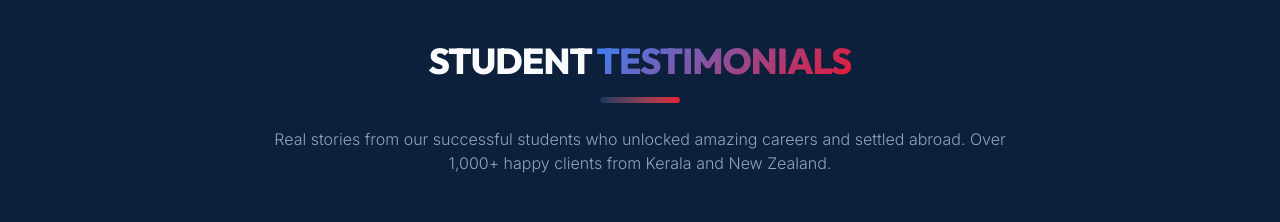
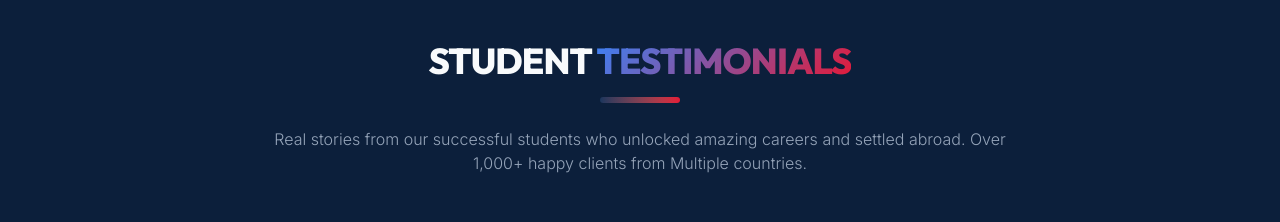
Before and after one commit to alifmuhammeds007/immigration-hub, a React (Vite) app: page / in a window 1280 px wide. Shown: the part 5540-5762 px from the top of the page. Built offline with nearby package versions, Linux system fonts and the light colour scheme.

Commit message:
style: update testimonials intro description to 'Multiple countries'

```diff
--- a/src/components/Testimonials.jsx
+++ b/src/components/Testimonials.jsx
@@ -141,7 +141,7 @@ export const Testimonials = () => {
           </h2>
           <div className="h-1.5 w-20 bg-gradient-to-r from-primary to-accent mx-auto mt-4 rounded-full"></div>
           <p className="text-slate-600 dark:text-slate-400 mt-6 text-base font-light">
-            Real stories from our successful students who unlocked amazing careers and settled abroad. Over 1,000+ happy clients from Kerala and New Zealand.
+            Real stories from our successful students who unlocked amazing careers and settled abroad. Over 1,000+ happy clients from Multiple countries.
           </p>
         </div>
 
```
